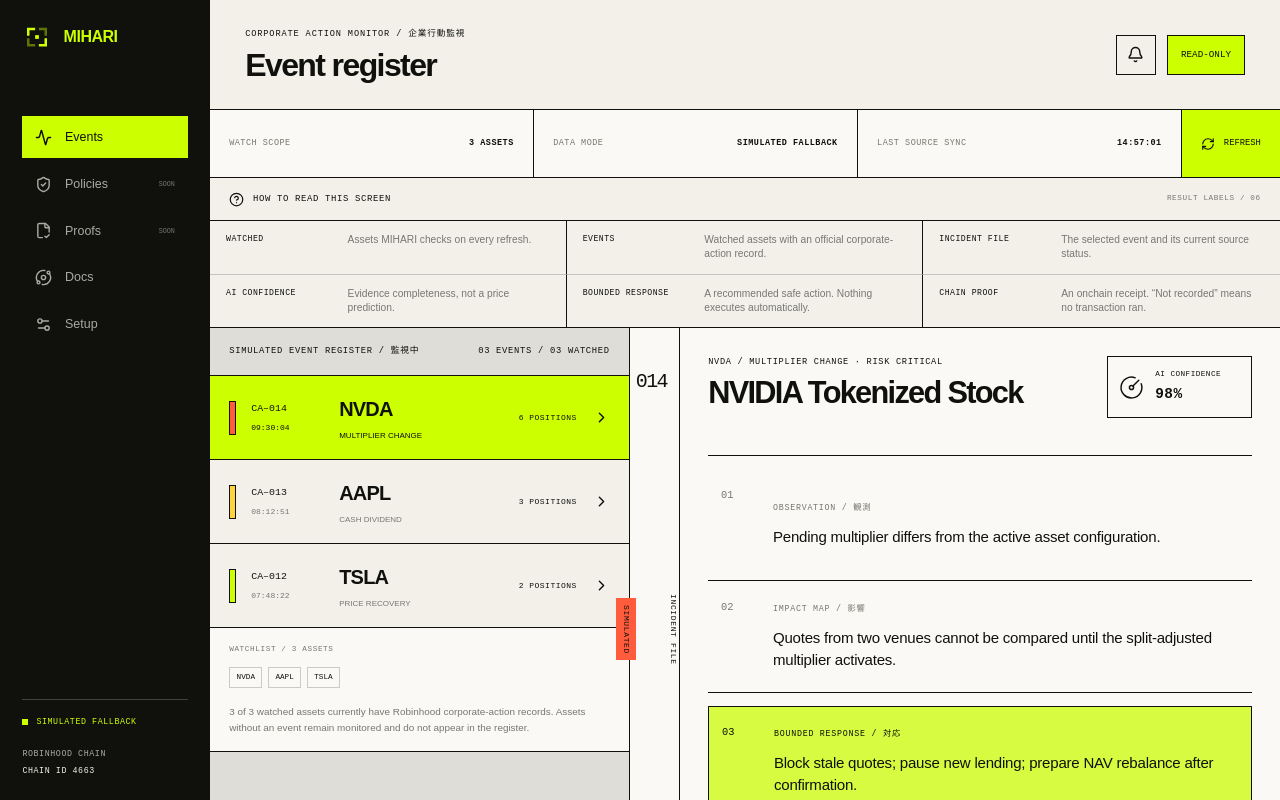
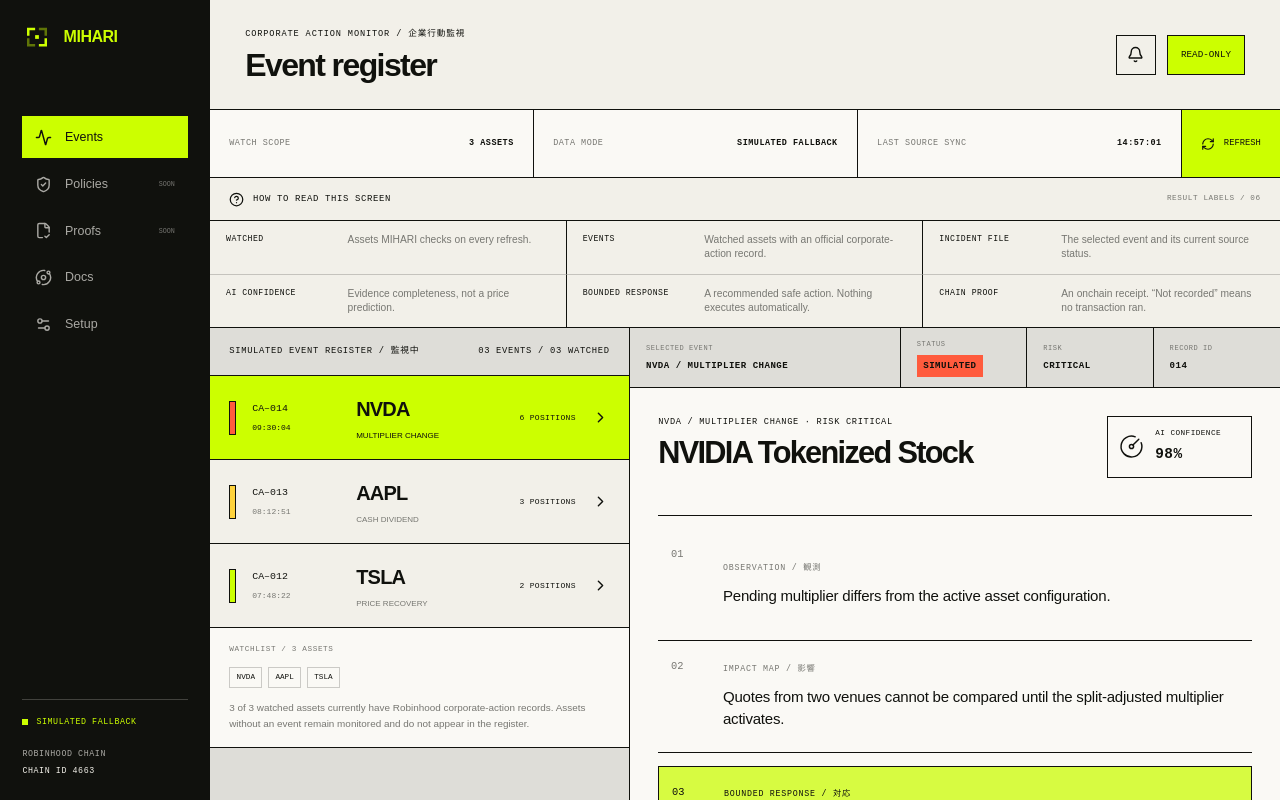
Before and after one commit to jiyu1337/mihari, a Next.js app: page /app in a window 1280 px wide. Shown: the top 800 px of the page. Built offline with nearby package versions, Linux system fonts and the light colour scheme; no server answers.

Commit message:
Stabilize incident metadata layout

```diff
--- a/app/globals.css
+++ b/app/globals.css
@@ -1286,7 +1286,7 @@
   width: 100%;
   min-height: 84px;
   display: grid;
-  grid-template-columns: 6px 72px 1fr auto auto;
+  grid-template-columns: 7px 88px minmax(0, 1fr) 86px 18px;
   align-items: center;
   gap: 1rem;
   padding: 0 1.2rem;
@@ -1314,11 +1314,11 @@
 .event-list button:hover small,
 .event-list button.selected small { color: var(--ink); }
 .event-asset strong { font-size: 1.25rem; letter-spacing: -0.04em; }
-.event-impact { font-size: 0.5rem; letter-spacing: 0.06em; white-space: nowrap; }
+.event-impact { min-width: 0; overflow: hidden; text-align: right; text-overflow: ellipsis; font-size: 0.5rem; letter-spacing: 0.04em; white-space: nowrap; }
 
 .scope-summary {
   display: grid;
-  gap: 1rem;
+  gap: 0.75rem;
   padding: 1rem 1.2rem;
   border-bottom: 1px solid var(--ink);
   background: var(--white);
@@ -1351,35 +1351,34 @@
 
 .incident-file {
   min-width: 0;
-  display: grid;
-  grid-template-columns: 50px 1fr;
   background: var(--white);
   border-bottom: 1px solid var(--ink);
 }
 
-.file-index {
+.incident-record-bar {
+  display: grid;
+  grid-template-columns: minmax(190px, 1.5fr) repeat(3, minmax(105px, 0.7fr));
+  border-bottom: 1px solid var(--ink);
+  background: var(--heather-1);
+}
+.incident-record-bar p {
+  min-width: 0;
+  min-height: 58px;
   display: flex;
   flex-direction: column;
-  align-items: center;
-  padding: 1.2rem 0;
+  justify-content: center;
+  gap: 0.35rem;
+  margin: 0;
+  padding: 0.65rem 1rem;
   border-right: 1px solid var(--ink);
-  font-size: 0.5rem;
-  letter-spacing: 0.08em;
-  writing-mode: vertical-rl;
-}
-
-.file-index strong {
-  margin: 1.2rem 0 auto;
-  font-size: 1.25rem;
-  letter-spacing: -0.08em;
-  font-weight: 400;
-  writing-mode: horizontal-tb;
-}
-
-.file-state { padding: 0.4rem 0.25rem; color: var(--ink); }
-.file-state.critical { background: var(--danger); }
-.file-state.watch { background: #ffd33d; }
-.file-state.verified { background: var(--neon); }
+}
+.incident-record-bar p:last-child { border-right: 0; }
+.incident-record-bar span { color: var(--heather-3); font-size: 0.44rem; letter-spacing: 0.08em; }
+.incident-record-bar strong { min-width: 0; overflow: hidden; text-overflow: ellipsis; font-size: 0.57rem; letter-spacing: 0.05em; white-space: nowrap; }
+.incident-record-bar .record-status { align-self: flex-start; padding: 0.25rem 0.4rem; color: var(--ink); }
+.incident-record-bar .record-status.critical { background: var(--danger); }
+.incident-record-bar .record-status.watch { background: #ffd33d; }
+.incident-record-bar .record-status.verified { background: var(--neon); }
 
 .file-body { min-width: 0; padding: clamp(1.2rem, 2.2vw, 2rem); }
 
@@ -1499,6 +1498,9 @@
   .event-register { border-right: 0; border-bottom: 1px solid var(--ink); }
   .source-register { display: none; }
   .incident-file { min-height: 680px; }
+  .incident-record-bar { grid-template-columns: 1fr 1fr; }
+  .incident-record-bar p:nth-child(2) { border-right: 0; }
+  .incident-record-bar p:nth-child(-n + 2) { border-bottom: 1px solid var(--ink); }
 }
 
 @media (max-width: 600px) {
@@ -1518,11 +1520,12 @@
   .screen-guide-grid p:nth-child(3n),
   .screen-guide-grid p:nth-last-child(-n + 2) { border-right: 0; border-bottom: 1px solid var(--rule); }
   .screen-guide-grid p:last-child { border-bottom: 0; }
-  .event-list button { grid-template-columns: 6px 70px 1fr auto; min-height: 88px; gap: 0.7rem; padding: 0 0.8rem; }
+  .event-list button { grid-template-columns: 6px 70px minmax(0, 1fr) 18px; min-height: 88px; gap: 0.7rem; padding: 0 0.8rem; }
   .event-impact { display: none; }
-  .incident-file { grid-template-columns: 42px 1fr; }
-  .file-index { padding: 1rem 0; }
-  .file-index strong { font-size: 2rem; }
+  .incident-record-bar { grid-template-columns: 1fr; }
+  .incident-record-bar p,
+  .incident-record-bar p:nth-child(2) { min-height: 52px; border-right: 0; border-bottom: 1px solid var(--ink); }
+  .incident-record-bar p:last-child { border-bottom: 0; }
   .file-body { padding: 1.2rem 1rem; }
   .file-body > header { flex-direction: column; }
   .analysis-block { grid-template-columns: 28px 1fr; gap: 0.6rem; padding: 1.2rem 0.5rem; }
--- a/components/guardian-console.tsx
+++ b/components/guardian-console.tsx
@@ -289,10 +289,11 @@
 
           {selected ? (
             <article className="incident-file" aria-labelledby="incident-file-title">
-              <div className="file-index mono">
-                <span>INCIDENT FILE</span>
-                <strong>{fileIndex(selected.id)}</strong>
-                <span className={`file-state ${selected.severity}`}>{selected.sourceStatus}</span>
+              <div className="incident-record-bar mono" aria-label="Selected event metadata">
+                <p><span>SELECTED EVENT</span><strong>{selected.asset} / {selected.type}</strong></p>
+                <p><span>STATUS</span><strong className={`record-status ${selected.severity}`}>{selected.sourceStatus}</strong></p>
+                <p><span>RISK</span><strong>{selectedRisk.toUpperCase()}</strong></p>
+                <p><span>RECORD ID</span><strong>{fileIndex(selected.id)}</strong></p>
               </div>
               <div className="file-body">
                 <header>
```
